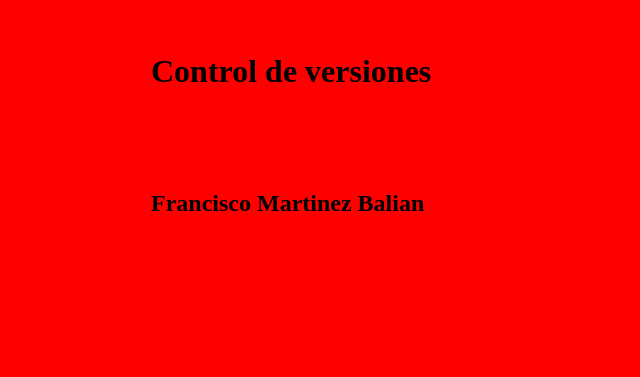
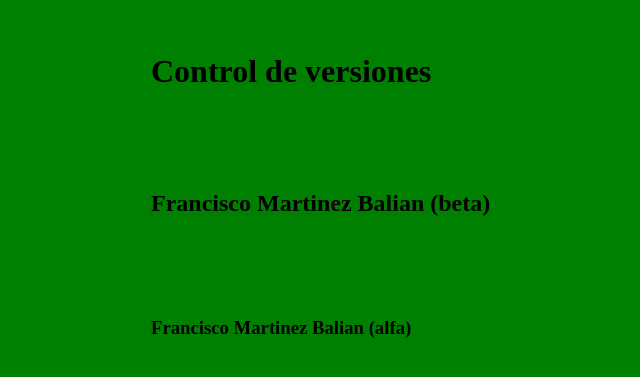
Before and after one commit to JuanFranciscoPirolo/TP_SO_I4_Equipo_, a plain HTML site: page index.html in a window 1280 px wide. Shown: the part 147-524 px from the top of the page, without its empty margins (149-789 px from the left). Drawn offline with Linux system fonts and the light colour scheme.

Commit message:
merge de ramas

```diff
--- a/estilo.css
+++ b/estilo.css
@@ -2,5 +2,5 @@
 margin:100px;
 }
 body {
-background:red;
+background:green;
 }
--- a/index.html
+++ b/index.html
@@ -8,6 +8,7 @@
 </head>
 <body>
 <h1>Control de versiones</h1>
-<h2>Francisco Martinez Balian</h2>
+<h2>Francisco Martinez Balian (beta)</h2>
+<h3>Francisco Martinez Balian (alfa)</h3>
 </body>
 </html>
```
